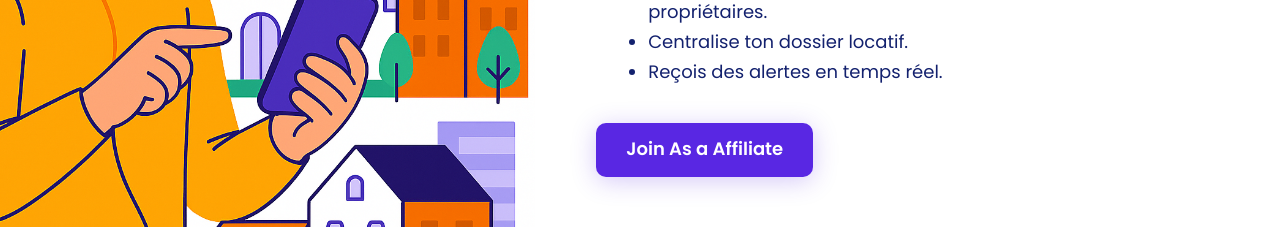
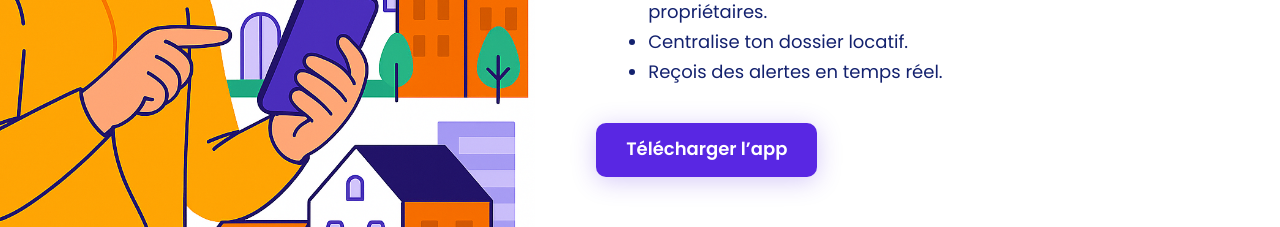
Before and after one commit to Magikmagnum/ekna, a Vue app: page /home in a window 1280 px wide. Shown: the part 6720-6947 px from the top of the page. Built offline with nearby package versions, Linux system fonts and the light colour scheme; no server answers.

Commit message:
Télécharger l’app

```diff
--- a/src/components/BannerSecondComponent.vue
+++ b/src/components/BannerSecondComponent.vue
@@ -42,7 +42,7 @@ defineProps({
   },
   ctaText: {
     type: String,
-    default: 'Join As a Affiliate',
+    default: 'Télécharger l’app',
   },
   ctaLink: {
     type: String,
```
